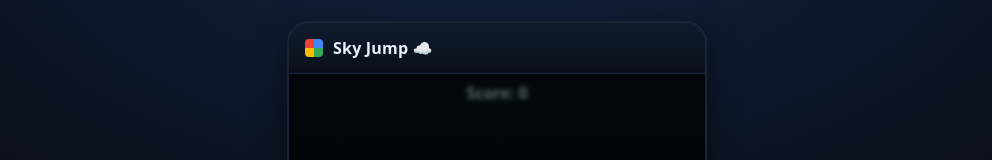
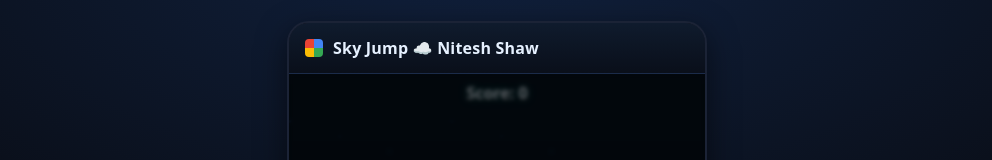
Before and after one commit to nitesh-shaw-098/Sky-Jump, a plain HTML site: page index.html in a window 1280 px wide. Shown: the top 160 px of the page, without its empty margins (143-1135 px from the left). Drawn offline with Linux system fonts and the light colour scheme.

Commit message:
Update index.html

```diff
--- a/index.html
+++ b/index.html
@@ -91,7 +91,7 @@
  * Quick customization
  ********************/
 const CONFIG = {
-  BRAND_NAME: 'Sky Jump ☁️',
+  BRAND_NAME: 'Sky Jump ☁️ Nitesh Shaw',
   GAME_TITLE: 'Sky Jump ☁️',
   OFFER_LINE: 'Jump through gates to score points',
   DURATION_TEXT: 'Try Again!',
```
